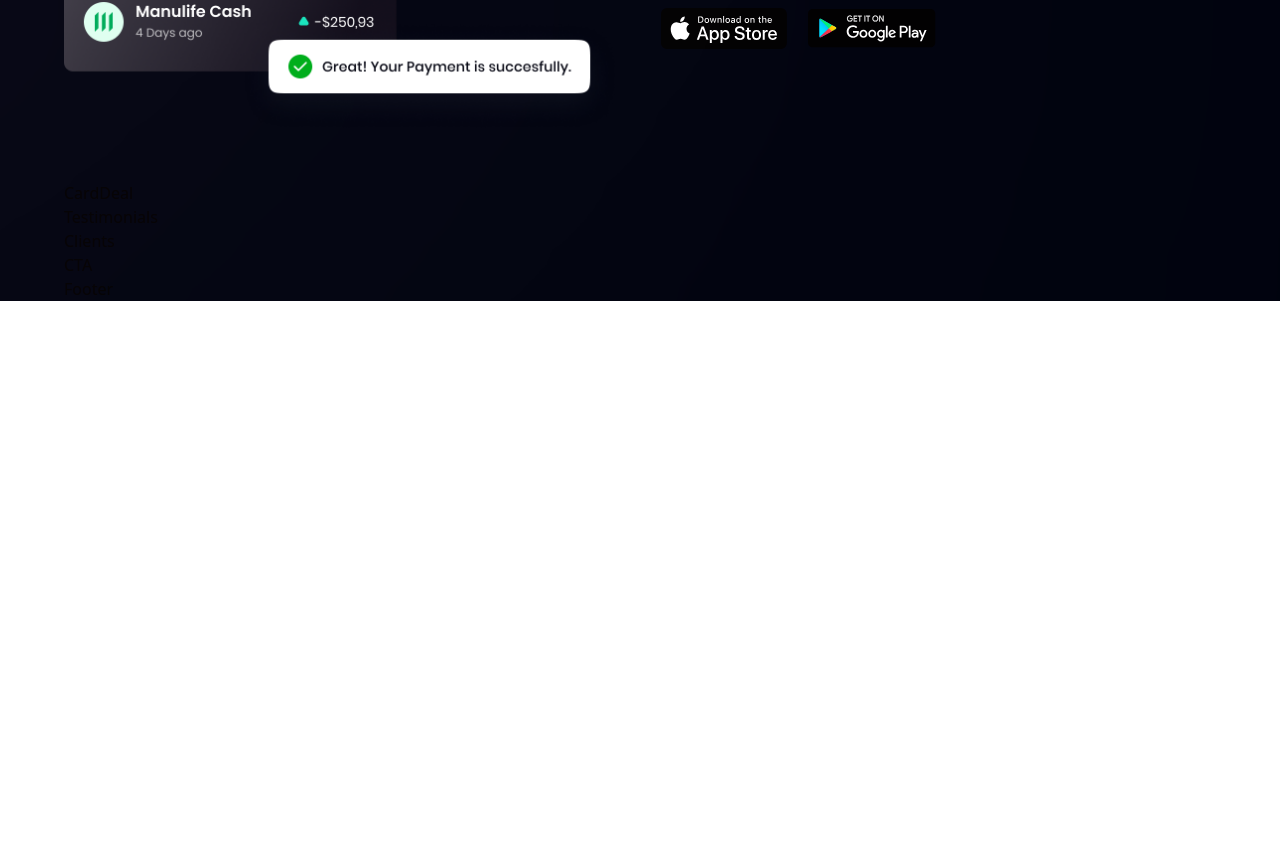
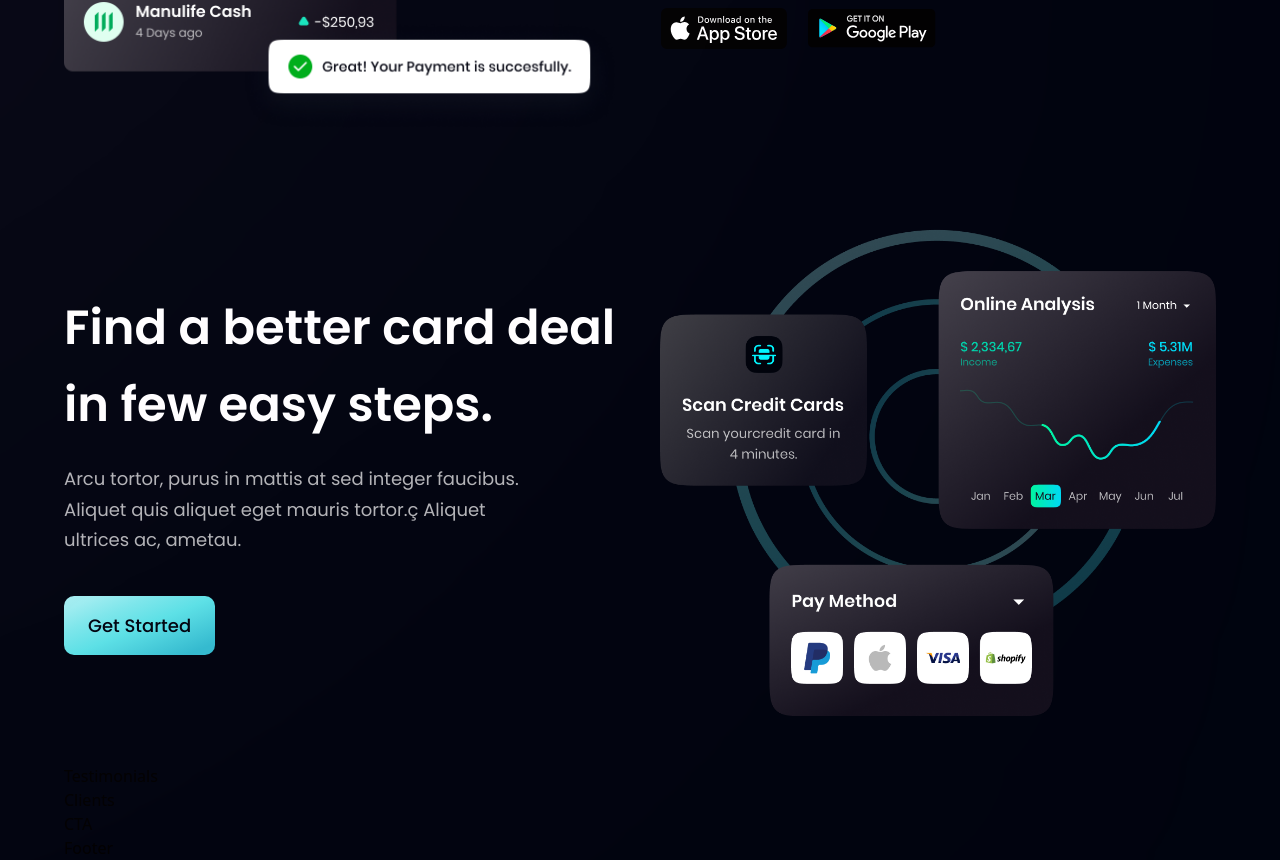
Before and after one commit to irfanshaikh18/HooBank, a React (Vite) app: page / in a window 1280 px wide. Shown: the part 1912-2772 px from the top of the page. Before the commit the page ends 2213 px from the top, so only its background shows below. Built offline with nearby package versions, Linux system fonts and the light colour scheme.

Commit message:
card deal section completes

```diff
--- a/src/components/CardDeal.jsx
+++ b/src/components/CardDeal.jsx
@@ -1,7 +1,28 @@
 import React from 'react'
+import { card } from '../assets'
+import styles, { layout } from '../styles'
+import Button from './Button'
 
-export default function CardDeal() {
-  return (
-    <div>CardDeal</div>
-  )
+export default class CardDeal extends React.Component {
+  render() {
+    return (
+      <section className={layout.section}>
+        <div className={layout.sectionInfo}>
+          <h2 className={styles.heading2}>
+            Find a better card deal <br className="sm:block hidden" />
+            in few easy steps.
+          </h2>
+          <p className={`${styles.paragraph} max-w-[470px] mt-5`}>
+            Arcu tortor, purus in mattis at sed integer faucibus. Aliquet quis
+            aliquet eget mauris tortor.ç Aliquet ultrices ac, ametau.
+          </p>
+          <Button text="Get Started" btnStyle="mt-10" />
+        </div>
+
+        <div className={layout.sectionImg}>
+          <img src={card} alt="card" className="w-[100%] h-[100%]" />
+        </div>
+      </section>
+    )
+  }
 }
```
